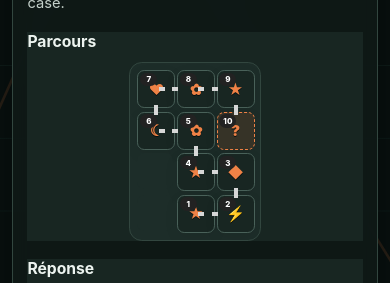
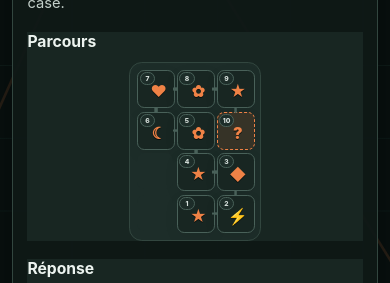
Before and after one commit to madmoune/epoque, an Angular app: page /dice in a window 390 px wide. Shown: the part 197-480 px from the top of the page. Built offline with nearby package versions, Linux system fonts and the light colour scheme.

Commit message:
Fix dices and popup.

```diff
--- a/src/app/puzzles/dice/dice.page.html
+++ b/src/app/puzzles/dice/dice.page.html
@@ -22,6 +22,12 @@
                     [class.conn-left]="hasConnection(row, col, 'left')"
                     [class.conn-right]="hasConnection(row, col, 'right')">
                     @if (getCell(row, col); as cell) {
+                    <div class="path-connectors" aria-hidden="true">
+                        <span class="connector-up"></span>
+                        <span class="connector-down"></span>
+                        <span class="connector-left"></span>
+                        <span class="connector-right"></span>
+                    </div>
                     <div class="step-badge">{{ cell.step }}</div>
 
                     <div class="stamp-symbol">
--- a/src/app/puzzles/dice/dice.page.scss
+++ b/src/app/puzzles/dice/dice.page.scss
@@ -86,64 +86,69 @@ h2 {
     background: #fffbea;
 }
 
-.path-cell::before,
-.path-cell::after {
-    content: '';
+.path-connectors {
     position: absolute;
-    background: #d7d7d7;
     z-index: 0;
+    inset: 0;
+    pointer-events: none;
+
+    span {
+        display: none;
+        position: absolute;
+        background: var(--border-strong, #aaa);
+    }
 }
 
-.path-cell.conn-up::before {
-    top: calc(-1 * var(--dice-gap));
+.path-cell.conn-left .connector-left,
+.path-cell.conn-right .connector-right {
+    top: 50%;
+    display: block;
+    width: calc(var(--dice-gap) + 0.12rem);
+    height: 0.18rem;
+    transform: translateY(-50%);
+}
+
+.path-cell.conn-left .connector-left {
+    right: 100%;
+}
+
+.path-cell.conn-right .connector-right {
+    left: 100%;
+}
+
+.path-cell.conn-up .connector-up,
+.path-cell.conn-down .connector-down {
     left: 50%;
-    width: 0.34rem;
-    height: calc(var(--dice-gap) + 0.15rem);
+    display: block;
+    width: 0.18rem;
+    height: calc(var(--dice-gap) + 0.12rem);
     transform: translateX(-50%);
 }
 
-.path-cell.conn-down::after {
-    bottom: calc(-1 * var(--dice-gap));
-    left: 50%;
-    width: 0.34rem;
-    height: calc(var(--dice-gap) + 0.15rem);
-    transform: translateX(-50%);
+.path-cell.conn-up .connector-up {
+    bottom: 100%;
 }
 
-.path-cell.conn-left .step-badge::before,
-.path-cell.conn-right .step-badge::after {
-    content: '';
-    position: absolute;
-    top: calc((var(--dice-cell-size) - 0.34rem) / 2 - 0.22rem);
-    width: calc(var(--dice-gap) + 0.15rem);
-    height: 0.34rem;
-    background: #d7d7d7;
-    z-index: -1;
-}
-
-.path-cell.conn-left .step-badge::before {
-    left: calc(-1 * var(--dice-gap) - 0.25rem);
-}
-
-.path-cell.conn-right .step-badge::after {
-    right: calc(-1 * var(--dice-gap) - 0.25rem);
+.path-cell.conn-down .connector-down {
+    top: 100%;
 }
 
 .step-badge {
     position: absolute;
     top: 0.22rem;
     left: 0.22rem;
-    min-width: 1.05rem;
-    height: 1.05rem;
-    padding: 0 0.2rem;
+    min-width: 0.9rem;
+    height: 0.9rem;
+    padding: 0 0.15rem;
     border-radius: 999px;
-    background: #222;
-    color: #fff;
-    font-size: 0.62rem;
+    border: 1px solid var(--border-strong, #777);
+    background: var(--surface-soft, #eee);
+    color: var(--muted-strong, #333);
+    font-size: 0.55rem;
     font-weight: 800;
     display: grid;
     place-items: center;
-    z-index: 2;
+    z-index: 3;
 }
 
 .stamp-symbol {
@@ -153,7 +158,7 @@ h2 {
     place-items: center;
     font-size: 1.35rem;
     font-weight: 900;
-    z-index: 1;
+    z-index: 2;
 }
 
 .symbol-options {
@@ -265,17 +270,6 @@ button {
         font-size: 1.08rem;
     }
 
-    .path-cell.conn-left .step-badge::before,
-    .path-cell.conn-right .step-badge::after {
-        top: calc((var(--dice-cell-size) - 0.25rem) / 2 - 0.12rem);
-        height: 0.25rem;
-    }
-
-    .path-cell.conn-up::before,
-    .path-cell.conn-down::after {
-        width: 0.25rem;
-    }
-
     .symbol-options {
         grid-template-columns: repeat(3, minmax(0, 1fr));
     }
@@ -309,16 +303,17 @@ button {
     }
 
     .step-badge {
-        top: 0.12rem;
-        left: 0.12rem;
-        min-width: 0.82rem;
-        height: 0.82rem;
-        padding: 0 0.12rem;
-        font-size: 0.5rem;
+        top: 0.08rem;
+        left: 0.08rem;
+        min-width: 0.68rem;
+        height: 0.68rem;
+        padding: 0 0.08rem;
+        font-size: 0.42rem;
     }
 
     .stamp-symbol {
-        font-size: 0.95rem;
+        padding: 0.28rem 0 0 0.28rem;
+        font-size: 1rem;
     }
 
     .symbol-button {
--- a/src/app/puzzles/shared/puzzle-success-popup/puzzle-success-popup.component.scss
+++ b/src/app/puzzles/shared/puzzle-success-popup/puzzle-success-popup.component.scss
@@ -1,11 +1,11 @@
 :host {
   position: relative;
-  z-index: 100;
+  z-index: 500;
 }
 
 .success-popup {
   position: fixed;
-  z-index: 100;
+  z-index: 500;
   top: max(1rem, env(safe-area-inset-top));
   left: 50%;
   display: grid;
@@ -14,6 +14,8 @@
   align-items: center;
   width: min(calc(100% - 2rem), 36rem);
   box-sizing: border-box;
+  max-height: calc(100dvh - 2rem - env(safe-area-inset-top));
+  overflow-y: auto;
   padding: 0.8rem;
   border: 2px solid #168342;
   border-radius: 0.85rem;
--- a/src/styles.scss
+++ b/src/styles.scss
@@ -145,7 +145,6 @@ html[data-theme] body :is(.card, .shell, .home-page > .hero, .category-card) {
   background: var(--surface) !important;
   color: var(--text);
   box-shadow: 0 0.9rem 2.5rem var(--shadow) !important;
-  backdrop-filter: blur(10px);
 }
 
 html[data-theme] body :is(
```
